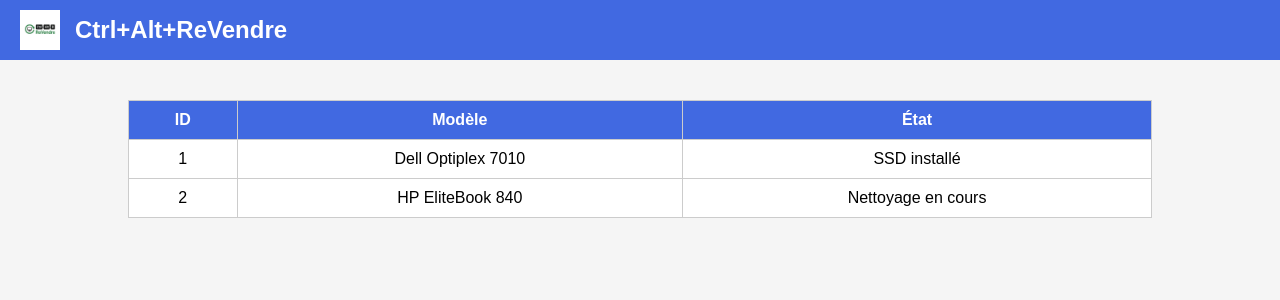
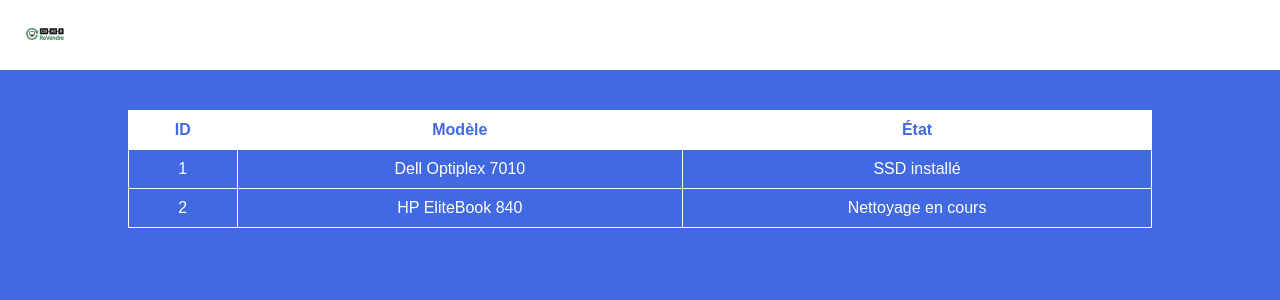
Before and after one commit to Pier-Alexis/Ctrl-Alt-Revendre, a Flask app: page / in a window 1280 px wide. Shown: the top 300 px of the page. Run offline with Flask 3, Linux system fonts and the light colour scheme.

Commit message:
Update index.html

```diff
--- a/templates/index.html
+++ b/templates/index.html
@@ -4,29 +4,26 @@
     <meta charset="UTF-8">
     <title>Ctrl+Alt+ReVendre</title>
     <style>
-        body { font-family: Arial, sans-serif; background: #f5f5f5; margin: 0; }
+        body { font-family: Arial, sans-serif; background: royalblue; margin: 0; }
         header {
             display: flex;
             align-items: center;
-            background: royalblue;
+            background: white;
             padding: 10px 20px;
-            color: white;
         }
         header img {
-            height: 40px;
-            margin-right: 15px;
+            height: 50px;
         }
-        h1 { margin: 0; font-size: 24px; }
 
-        table { border-collapse: collapse; width: 80%; margin: 40px auto; background: white; }
-        th, td { border: 1px solid #ccc; padding: 10px; text-align: center; }
-        th { background: royalblue; color: white; }
+        table { border-collapse: collapse; width: 80%; margin: 40px auto; background: royalblue; }
+        th, td { border: 1px solid white; padding: 10px; text-align: center; }
+        th { background: white; color: royalblue; }
+        td { color: white; }
     </style>
 </head>
 <body>
     <header>
         <img src="{{ url_for('static', filename='logo.png') }}" alt="Logo">
-        <h1>Ctrl+Alt+ReVendre</h1>
     </header>
 
     <table>
```
